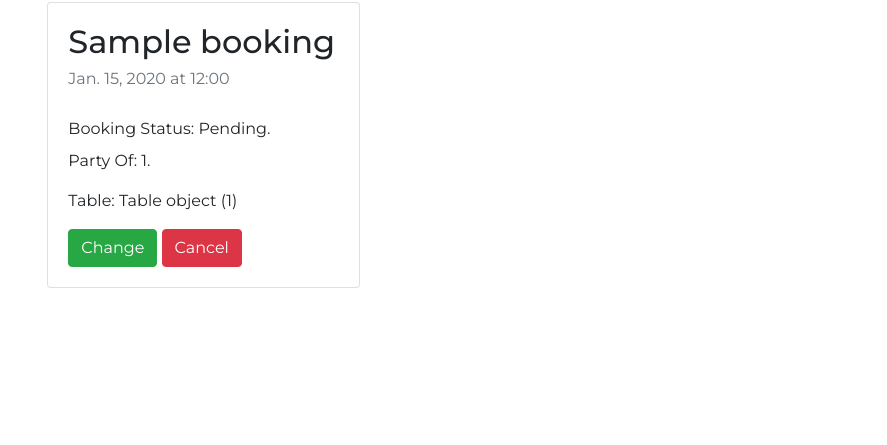
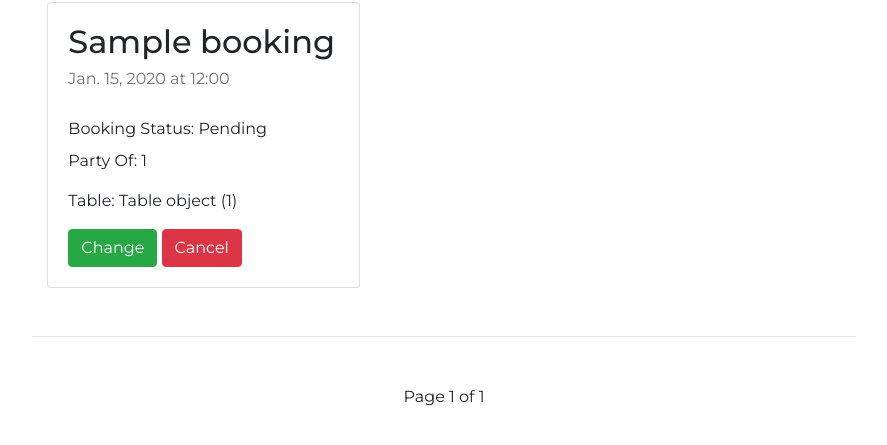
Before and after one commit to mykki92/CI_PP4-LA-POSADA, a Django app: page /view_bookings in a window 1280 px wide. Shown: the part 183-628 px from the top of the page, without its empty margins (196-1083 px from the left). Run offline with Django 3.2, Linux system fonts and the light colour scheme; a user stored in the database is signed in; tables that the repository leaves empty hold one stand-in row (values such as "Sample post").

Commit message:
Add div to handle pagination in view_bookings.html

```diff
--- a/booking/templates/view_bookings.html
+++ b/booking/templates/view_bookings.html
@@ -7,16 +7,18 @@
 <div class="container-fluid">
     <div class="row d-flex justify-content-center">
         <div class="col-sm-8 mt-5 mb-5">
-            <h1>My Bookings:</h1><hr>
+            <h1>My Bookings:</h1>
+            <hr>
             {% for booking in booking_page %}
             <div class="col-md-5">
                 <div class="card mb-5">
                     <div class="card-body bg-darker grow booking-card">
                         <h2 class="card-title">{{ booking.name }}</h2>
                         <p class="card-subtitle mb-2 text-muted">{{ booking.booking_date }} at
-                            {{ booking.booking_time }}</p><br>
-                        <p class="card-subtitle mb-2">Booking Status: {{ booking.status }}.</p>
-                        <p class="card-text">Party Of: {{ booking.party_of }}.</p>
+                            {{ booking.booking_time }}</p>
+                        <br>
+                        <p class="card-subtitle mb-2">Booking Status: {{ booking.status }}</p>
+                        <p class="card-text">Party Of: {{ booking.party_of }}</p>
                         <p class="card-text">Table: {{booking.table}}</p>
                         <a href="" class="btn btn-success">Change</a>
                         <a href="" class="btn btn-danger">Cancel</a>
@@ -24,6 +26,20 @@
                 </div>
             </div>
             {% endfor %}
+            <hr>
+            <!-- Pagination -->
+            <div class="row d-flex my-5 justify-content-center text-center">
+
+                {% if booking_page.has_previous %}
+                <a href="?page={{ booking_page.previous_page_number }}">&laquo Previous</a>
+                {% endif %}
+
+                Page {{ booking_page.number }} of {{booking_page.paginator.num_pages }}
+
+                {% if booking_page.has_next %}
+                <a href="?page={{ booking_page.next_page_number }}">Next &raquo</a>
+                {% endif %}
+            </div>
         </div>
     </div>
 
```
